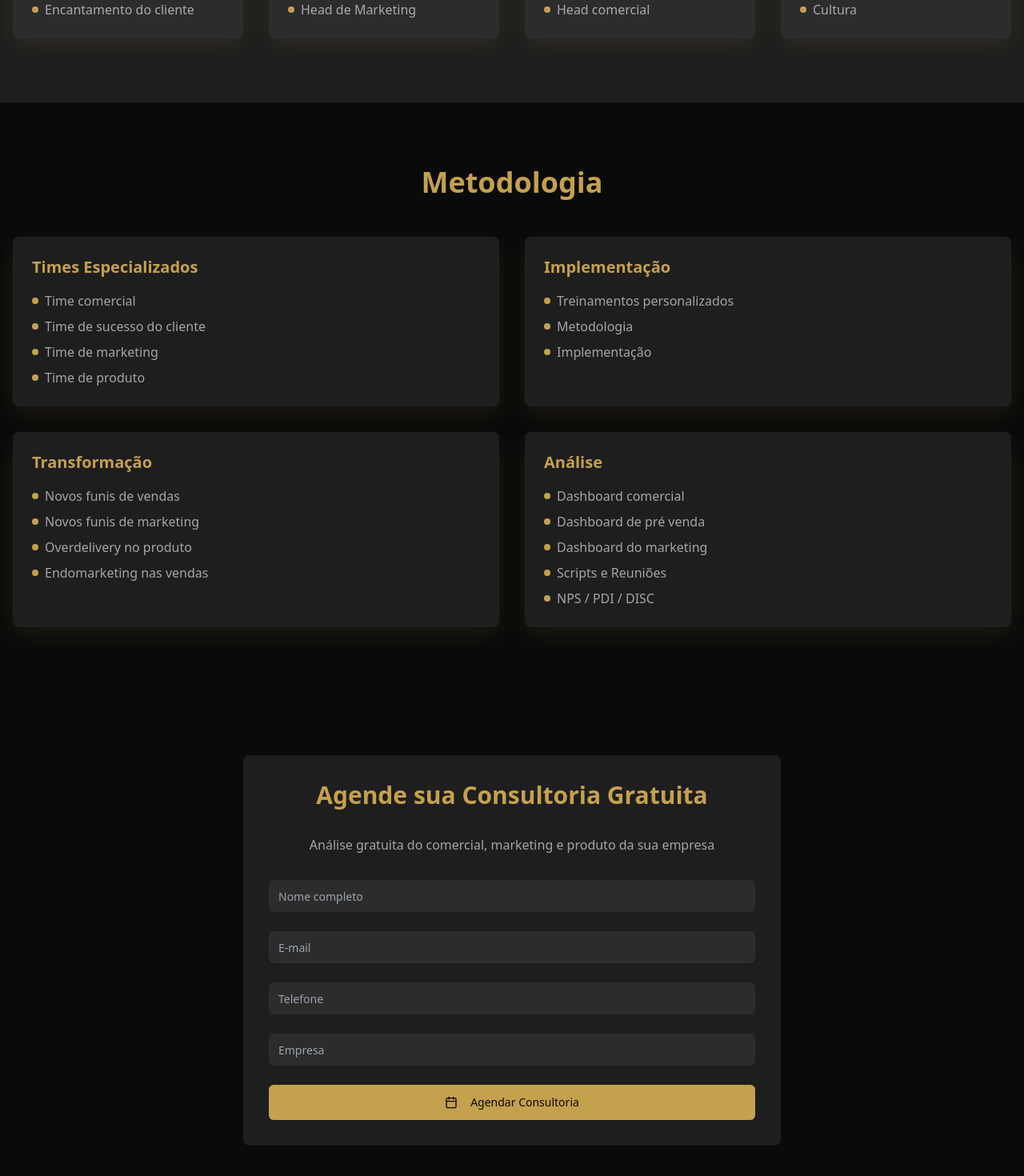
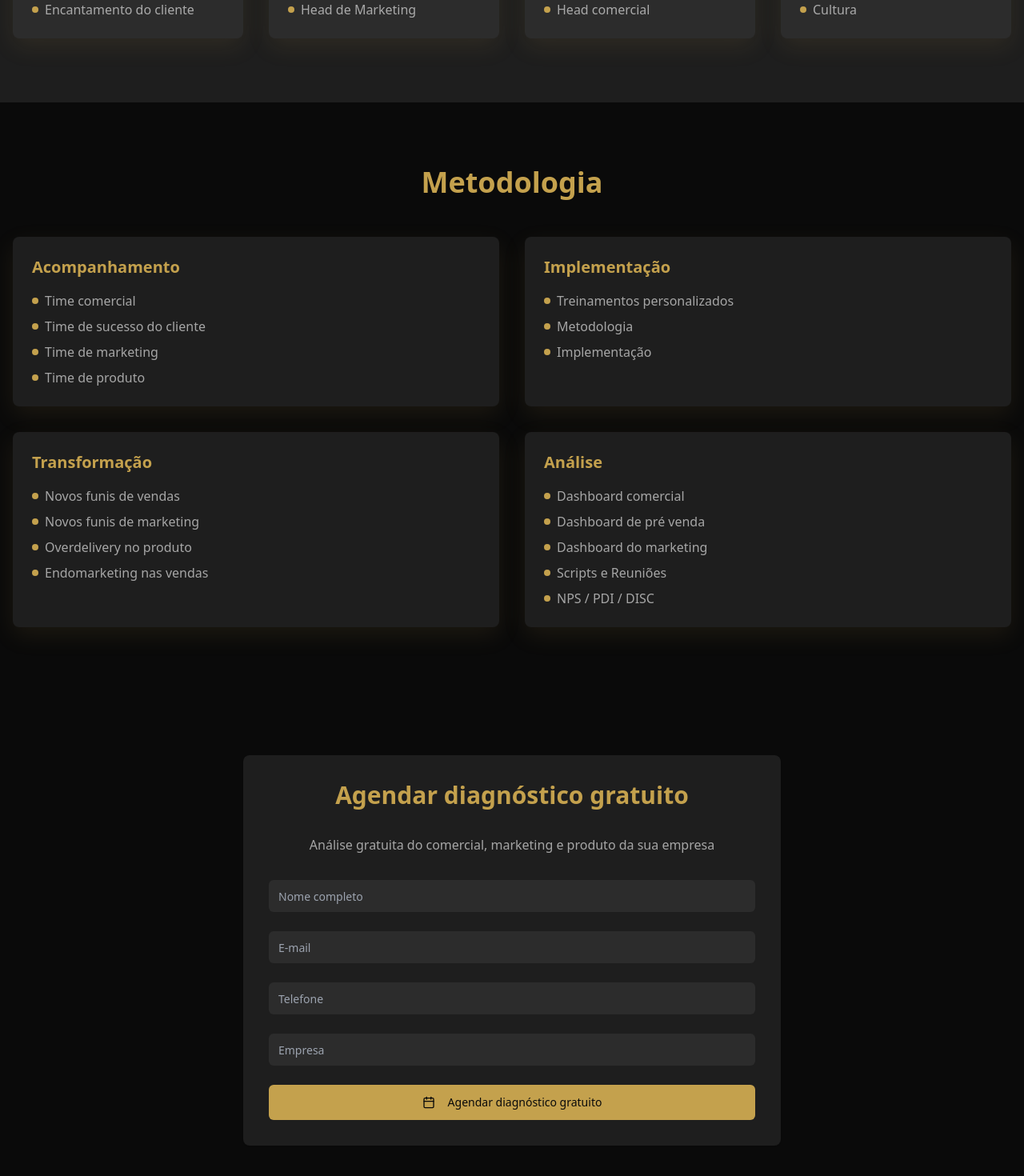
Before and after one commit to soumanoelsantos/soumanoelsantos, a React (Vite) app: page / in a window 1280 px wide. Shown: the part 1322-2792 px from the top of the page at 80% size. Built offline with nearby package versions, Linux system fonts and the light colour scheme.

Commit message:
Refactor: Update contact form and methodology
- Updated the contact form to use "Agendar diagnóstico gratuito"
- Updated the methodology section to use "Acompanhamento" instead of "Times Especializados"

```diff
--- a/src/components/ContactForm.tsx
+++ b/src/components/ContactForm.tsx
@@ -1,4 +1,3 @@
-
 import { Button } from "@/components/ui/button";
 import { Card } from "@/components/ui/card";
 import { Input } from "@/components/ui/input";
@@ -22,7 +21,7 @@ const ContactForm = () => {
       <div className="container mx-auto px-4">
         <Card className="max-w-2xl mx-auto p-8 bg-dark-secondary shadow-modern border-none">
           <h2 className="text-3xl font-bold text-center mb-8 text-dark-primary">
-            Agende sua Consultoria Gratuita
+            Agendar diagnóstico gratuito
           </h2>
           <p className="text-center text-dark-text/70 mb-8">
             Análise gratuita do comercial, marketing e produto da sua empresa
@@ -71,7 +70,7 @@ const ContactForm = () => {
               size="lg"
             >
               <Calendar className="mr-2 h-5 w-5" />
-              Agendar Consultoria
+              Agendar diagnóstico gratuito
             </Button>
           </form>
         </Card>
--- a/src/components/Hero.tsx
+++ b/src/components/Hero.tsx
@@ -49,7 +49,7 @@ const Hero = () => {
           <div className="md:w-1/2 mb-8 md:mb-0">
             <div className="rounded-full overflow-hidden w-64 h-64 mx-auto border-4 border-dark-primary shadow-modern">
               <img
-                src="/lovable-uploads/e1debcb2-0d7b-4cbc-acde-70bc7dc129fd.png"
+                src="/lovable-uploads/08e009e4-a00d-4283-9ede-2cc3d1b461c2.png"
                 alt="Manoel Santos"
                 className="w-full h-full object-cover"
               />
--- a/src/components/Methodology.tsx
+++ b/src/components/Methodology.tsx
@@ -1,8 +1,7 @@
-
 const Methodology = () => {
   const areas = [
     {
-      title: "Times Especializados",
+      title: "Acompanhamento",
       items: ["Time comercial", "Time de sucesso do cliente", "Time de marketing", "Time de produto"]
     },
     {
```
Also changed, not shown: public/lovable-uploads/08e009e4-a00d-4283-9ede-2cc3d1b461c2.png (added).
